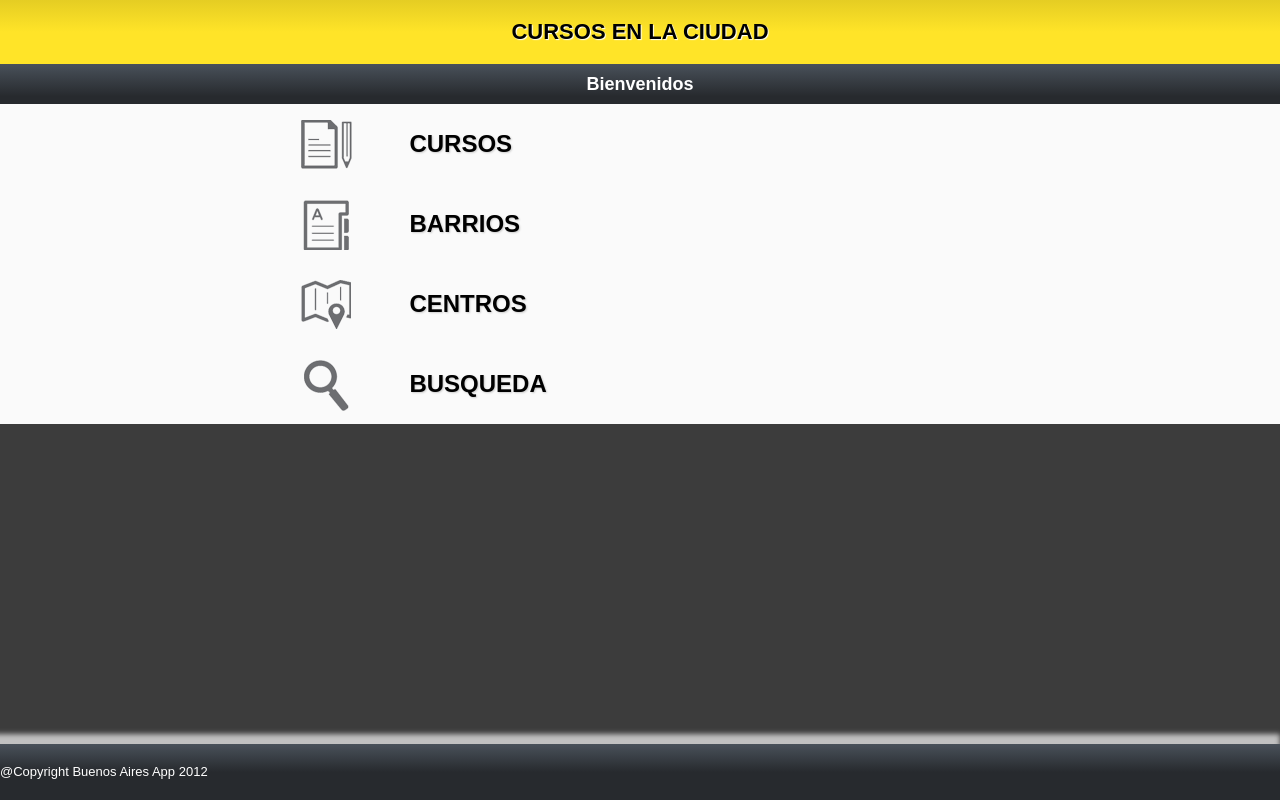
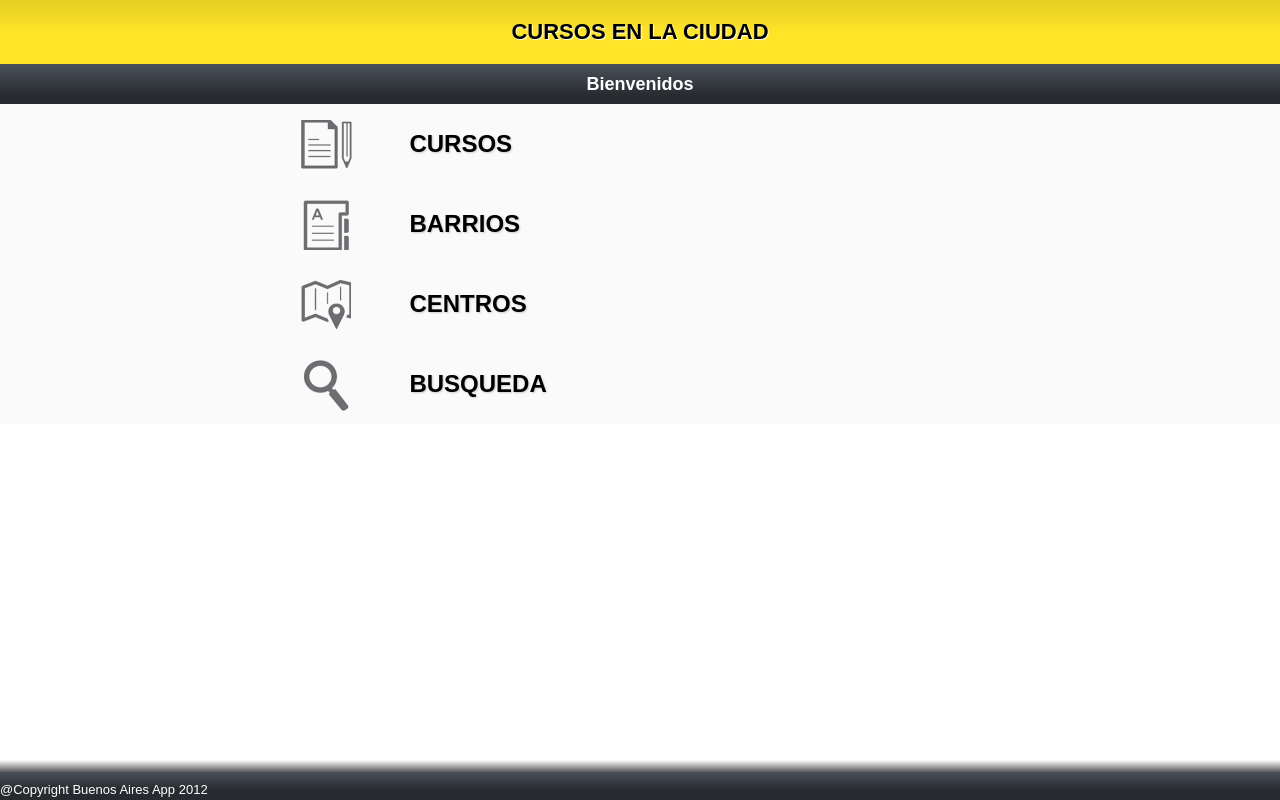
Before and after one commit to nbouhid/ba.apps, a PHP site: page /home.html in a window 1280 px wide. Run offline with PHP 8.4, Linux system fonts and the light colour scheme.

Commit message:
add styles for home page

```diff
--- a/source/poc/responsive/barrios.html
+++ b/source/poc/responsive/barrios.html
@@ -2,7 +2,12 @@
 <html lang="es">
     <head>
         <meta charset="utf-8" />
+        <meta http-equiv="X-UA-Compatible" content="IE=7" />
+        <meta name="apple-mobile-web-app-capable" content="yes" />
+        <meta name="format-detection" content="telephone=no" />
+        <meta name="HandheldFriendly" content="true" />
         <meta name="viewport" content="width=device-width, initial-scale=1, maximum-scale=1, user-scalable=no" />
+        <meta name="apple-mobile-web-app-capable" content="yes" />
         <title>Responsive design</title>
         <link href="styles/reset.css" rel="stylesheet" />
         <link href="styles/response.css" rel="stylesheet" />
@@ -100,6 +105,7 @@
         </div>
     </div>
     <footer>
+      <div class="box-shadow"></div>
       <ul class="menu">
         <li class="cursos"><a href="javascript:;" class="active"><span class="ic_btn">&nbsp;</span>CURSOS</a></li>
         <li class="barrios"><a href="javascript:;"><span class="ic_btn">&nbsp;</span>BARRIOS</a></li>
--- a/source/poc/responsive/cfront.html
+++ b/source/poc/responsive/cfront.html
@@ -91,6 +91,7 @@
         </div>
     </div>
     <footer>
+      <div class="box-shadow"></div>
       <ul class="menu">
         <li class="cursos"><a href="javascript:;" class="active"><span class="ic_btn">&nbsp;</span>CURSOS</a></li>
         <li class="barrios"><a href="javascript:;"><span class="ic_btn">&nbsp;</span>BARRIOS</a></li>
--- a/source/poc/responsive/cursos.html
+++ b/source/poc/responsive/cursos.html
@@ -108,6 +108,7 @@
         </div>
     </div>
     <footer>
+    <div class="box-shadow"></div>
       <ul class="menu">
         <li class="cursos"><a href="javascript:;" class="active"><span class="ic_btn">&nbsp;</span>CURSOS</a></li>
         <li class="barrios"><a href="javascript:;"><span class="ic_btn">&nbsp;</span>BARRIOS</a></li>
--- a/source/poc/responsive/detalle.html
+++ b/source/poc/responsive/detalle.html
@@ -78,6 +78,7 @@
         </div>
     </div>
     <footer>
+      <div class="box-shadow"></div>
       <ul class="menu">
         <li class="cursos"><a href="javascript:;"><span class="ic_btn">&nbsp;</span>CURSOS</a></li>
         <li class="barrios"><a href="javascript:;"><span class="ic_btn">&nbsp;</span>BARRIOS</a></li>
--- a/source/poc/responsive/home.html
+++ b/source/poc/responsive/home.html
@@ -15,7 +15,7 @@
         </script>
 
 </head>
-<body>
+<body class="home">
     <header>
         <h1>CURSOS EN LA CIUDAD</h1>
     </header>
@@ -43,7 +43,8 @@
         </div>
     </div>
     <footer>
-        <div>
+        <div class="box-shadow"></div>
+        <div class="footer-text">
             @Copyright Buenos Aires App 2012
         </div>
     </footer>
--- a/source/poc/responsive/styles/response.css
+++ b/source/poc/responsive/styles/response.css
@@ -20,12 +20,24 @@ html[xmlns] .clearfix {
 }
 
 html {
-    background-color: #3c3c3c;
+
 }
 
 body {
     font: 13px/16px arial;
     color: #fff;
+}
+
+.box-shadow {
+    background: -moz-linear-gradient(top,  rgba(0,0,0,0) 0%, rgba(0,0,0,0.65) 100%); /* FF3.6+ */
+    background: -webkit-gradient(linear, left top, left bottom, color-stop(0%,rgba(0,0,0,0)), color-stop(100%,rgba(0,0,0,0.65))); /* Chrome,Safari4+ */
+    background: -webkit-linear-gradient(top,  rgba(0,0,0,0) 0%,rgba(0,0,0,0.65) 100%); /* Chrome10+,Safari5.1+ */
+    background: -o-linear-gradient(top,  rgba(0,0,0,0) 0%,rgba(0,0,0,0.65) 100%); /* Opera 11.10+ */
+    background: -ms-linear-gradient(top,  rgba(0,0,0,0) 0%,rgba(0,0,0,0.65) 100%); /* IE10+ */
+    background: linear-gradient(to bottom,  rgba(0,0,0,0) 0%,rgba(0,0,0,0.65) 100%); /* W3C */
+    filter: progid:DXImageTransform.Microsoft.gradient( startColorstr='#00000000', endColorstr='#a6000000',GradientType=0 ); /* IE6-9 */
+    width: 100%;
+    height: 12px;
 }
 
 img {
@@ -57,7 +69,6 @@ header h1 a {
 
 #content {
     margin: 0 auto;
-    padding-bottom: 73px;
 }
 
 /* ------ MENU ------- */
@@ -173,9 +184,19 @@ header {
 
 /*----- FOOTER STYLES -----*/
 footer {
-    padding: 20px 0;
+    padding: 0 0 20px 0;
     width: 100%;
     margin: 0 auto;
+    position: fixed;
+    bottom: 0;
+    left: 0;
+    background: #fff;
+    height: 81px;
+}
+
+footer div.footer-text {
+   background: #000;
+    padding: 10px 0;
     background: #49515a; /* Old browsers */
     background: -moz-linear-gradient(top, #49515a 0%, #272a2e 50%); /* FF3.6+ */
     background: -webkit-gradient(linear, left top, left bottom, color-stop(0%,#49515a), color-stop(50%,#272a2e)); /* Chrome,Safari4+ */
@@ -184,15 +205,18 @@ footer {
     background: -ms-linear-gradient(top, #49515a 0%,#272a2e 50%); /* IE10+ */
     background: linear-gradient(to bottom, #49515a 0%,#272a2e 50%); /* W3C */
     filter: progid:DXImageTransform.Microsoft.gradient( startColorstr='#49515a', endColorstr='#272a2e',GradientType=0 ); /* IE6-9 */
-    -moz-box-shadow: -5px -5px 5px 5px #c1c1c1;
-    -webkit-box-shadow: -5px -5px 5px 5px #c1c1c1;
-    box-shadow: -5px -5px 5px 5px #c1c1c1;
-    position: fixed;
-    bottom: 0;
 }
 
 footer ul.menu {
-  height: 68px;
+    height: 73px;
+    background: #49515a; /* Old browsers */
+    background: -moz-linear-gradient(top, #49515a 0%, #272a2e 50%); /* FF3.6+ */
+    background: -webkit-gradient(linear, left top, left bottom, color-stop(0%,#49515a), color-stop(50%,#272a2e)); /* Chrome,Safari4+ */
+    background: -webkit-linear-gradient(top, #49515a 0%,#272a2e 50%); /* Chrome10+,Safari5.1+ */
+    background: -o-linear-gradient(top, #49515a 0%,#272a2e 50%); /* Opera 11.10+ */
+    background: -ms-linear-gradient(top, #49515a 0%,#272a2e 50%); /* IE10+ */
+    background: linear-gradient(to bottom, #49515a 0%,#272a2e 50%); /* W3C */
+    filter: progid:DXImageTransform.Microsoft.gradient( startColorstr='#49515a', endColorstr='#272a2e',GradientType=0 ); /* IE6-9 */
 }
 
 footer ul.menu li {
@@ -209,7 +233,7 @@ footer ul.menu li.busqueda {
 }
 
 footer ul.menu li a {
-    padding: 10px 0;
+    padding: 11px 0;
     display: block;
     width: 100%;
     color: #fff;
@@ -244,10 +268,23 @@ footer ul.menu li.cursos {
 }
 /*----- END OF FOOTER STYLES -----*/
 
+/*----- HOME PAGE SYTLES -----*/
+
+body.home #content {
+  padding-bottom: 48px;
+}
+
+body.home footer {
+    height: 40px;
+    padding-bottom: 0;
+}
+
+/*----- HOME PAGE SYTLES -----*/
+
 /*----- BASIC PAGE STYLES -----*/
 
 body.basic-page footer {
-    padding: 1px 0;
+    padding: 0;
 }
 
 body.basic-page #content .container .content-general .details > div {
@@ -364,6 +401,10 @@ body.page-barrios #content .container div.content-general {
     padding: 0;
 }
 
+body.page-cursos-front #content .container .content-general .details a {
+    line-height: 22px;
+}
+
 body.page-cursos-front #content .container .content-general .details a span.icono-curso {
     background: url("../images/sp_ic_cursos.png") no-repeat;
     width: 59px;
@@ -410,6 +451,7 @@ body.page-cursos-front #content .container .content-general .details a.administr
     background-position: 0 -335px;
     height: 58px;
 }
+
 /*---- END OF CUROSOS FRONT PAGE ----*/
 
 /*---- CUROSOS PAGE ----*/
@@ -451,7 +493,6 @@ body.page-barrios #content .container .content-general .details a span.datos-cur
 body.page-barrios header h1 {
     float: left;
     width: 50%;
-    padding-right: 25%;
     text-align: center;
     margin-top: 6px;
 }
@@ -486,4 +527,20 @@ body.page-barrios header div.container-back span {
     margin-left: 10%;
 }
 
-/*---- END OF BARRIOS PAGE ----*/
+
+@media (max-width: 320px) {
+    body.page-barrios header {
+        padding: 0;
+    }
+
+    body.page-barrios header h1 {
+        width: 55%;
+        padding: 5px 0 5px;
+    }
+
+    body.page-barrios header div.container-back {
+        width: 35%;
+        padding: 12px 0 0 0;
+    }
+
+}
```
